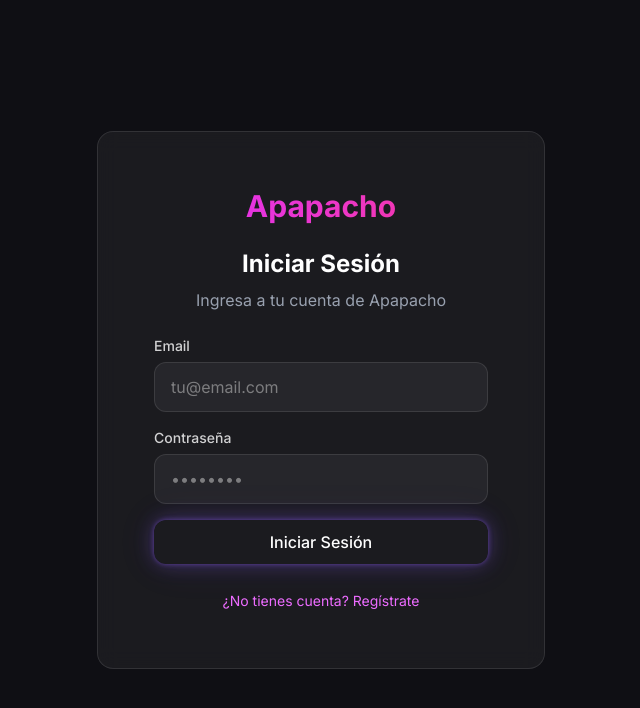
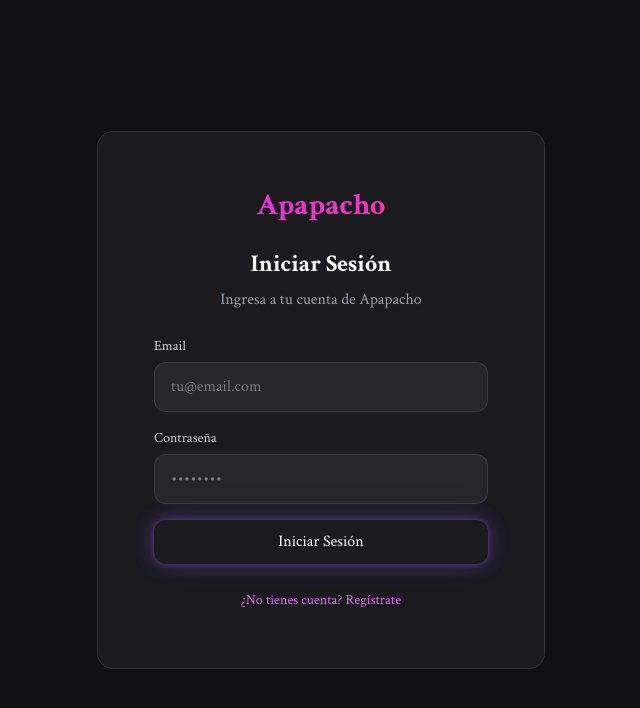
Before and after one commit to Nooxeel/apapacho, a Next.js app: page /login in a window 1280 px wide. Shown: the top 708 px of the page, without its empty margins (319-959 px from the left). Built offline with nearby package versions, Linux system fonts and the light colour scheme; no server answers.

Commit message:
feat: add Tiller serif font as default site-wide font with profile customization option

```diff
--- a/src/app/globals.css
+++ b/src/app/globals.css
@@ -27,9 +27,13 @@
   font-family: var(--font-cinzel), Georgia, 'Times New Roman', serif;
 }
 
-/* Default font for the entire app */
+@utility font-tiller {
+  font-family: var(--font-tiller), Georgia, 'Times New Roman', serif;
+}
+
+/* Default font for the entire app - Tiller serif */
 body {
-  font-family: var(--font-inter), system-ui, sans-serif;
+  font-family: var(--font-tiller), Georgia, serif;
 }
 
 :root {
--- a/src/app/layout.tsx
+++ b/src/app/layout.tsx
@@ -1,5 +1,5 @@
 import type { Metadata } from 'next'
-import { Inter, Poppins, Roboto, Open_Sans, Montserrat, Cinzel } from 'next/font/google'
+import { Inter, Poppins, Roboto, Open_Sans, Montserrat, Cinzel, Crimson_Text } from 'next/font/google'
 import './globals.css'
 import { FontProvider } from '@/contexts/FontContext'
 
@@ -47,6 +47,14 @@ const cinzel = Cinzel({
   weight: ['400', '500', '600', '700'],
 })
 
+// Tiller-style elegant serif font (default for site)
+const tiller = Crimson_Text({
+  subsets: ['latin'],
+  variable: '--font-tiller',
+  display: 'swap',
+  weight: ['400', '600', '700'],
+})
+
 export const metadata: Metadata = {
   title: 'Apapacho - Tu Plataforma de Contenido',
   description: 'Plataforma para creadores de contenido con personalización total estilo MySpace',
@@ -60,7 +68,7 @@ export default function RootLayout({
 }) {
   return (
     <html lang="es">
-      <body className={`${inter.variable} ${poppins.variable} ${roboto.variable} ${openSans.variable} ${montserrat.variable} ${cinzel.variable}`}>
+      <body className={`${inter.variable} ${poppins.variable} ${roboto.variable} ${openSans.variable} ${montserrat.variable} ${cinzel.variable} ${tiller.variable}`}>
         <FontProvider>
           {children}
         </FontProvider>
--- a/src/app/profile/edit/page.tsx
+++ b/src/app/profile/edit/page.tsx
@@ -57,7 +57,7 @@ export default function ProfileEditPage() {
     backgroundColor: backgroundColors[0].color,
     backgroundGradient: backgroundColors[0].gradient,
     accentColor: accentColors[0].color,
-    fontFamily: 'Inter',
+    fontFamily: 'Tiller',
   })
 
   const [isLoading, setIsLoading] = useState(true)
@@ -97,7 +97,7 @@ export default function ProfileEditPage() {
         backgroundColor: userData.backgroundColor || backgroundColors[0].color,
         backgroundGradient: userData.backgroundGradient || backgroundColors[0].gradient,
         accentColor: userData.accentColor || accentColors[0].color,
-        fontFamily: userData.fontFamily || 'Inter',
+        fontFamily: userData.fontFamily || 'Tiller',
       })
 
       // Set avatar preview
--- a/src/components/ui/FontSelector.tsx
+++ b/src/components/ui/FontSelector.tsx
@@ -10,6 +10,7 @@ interface FontOption {
 }
 
 const FONT_OPTIONS: FontOption[] = [
+  { value: 'Tiller', label: 'Tiller', description: 'Elegante y clásica (por defecto)', fontFamily: 'var(--font-tiller), Georgia, serif' },
   { value: 'Inter', label: 'Inter', description: 'Moderna y limpia', fontFamily: 'Inter, system-ui, sans-serif' },
   { value: 'Poppins', label: 'Poppins', description: 'Geométrica y moderna', fontFamily: 'Poppins, system-ui, sans-serif' },
   { value: 'Roboto', label: 'Roboto', description: 'Profesional y versátil', fontFamily: 'Roboto, system-ui, sans-serif' },
--- a/src/contexts/FontContext.tsx
+++ b/src/contexts/FontContext.tsx
@@ -10,6 +10,7 @@ const FONT_CLASS_MAP: Record<string, string> = {
   'Roboto': 'font-roboto',
   'Open Sans': 'font-open-sans',
   'Montserrat': 'font-montserrat',
+  'Tiller': 'font-tiller',
 }
 
 interface FontContextType {
@@ -25,14 +26,14 @@ export function FontProvider({ children }: { children: ReactNode }) {
   const [previewFont, setPreviewFont] = useState<string | null>(null)
 
   // Get the saved font from user or use preview font
-  const savedFont = (user as any)?.fontFamily || 'Inter'
+  const savedFont = (user as any)?.fontFamily || 'Tiller'
   const currentFont = previewFont || savedFont
 
   // Apply font to body whenever it changes
   useEffect(() => {
     if (!hasHydrated) return
 
-    const fontClass = FONT_CLASS_MAP[currentFont] || 'font-inter'
+    const fontClass = FONT_CLASS_MAP[currentFont] || 'font-tiller'
 
     // Remove all font classes from body
     Object.values(FONT_CLASS_MAP).forEach(className => {
```
